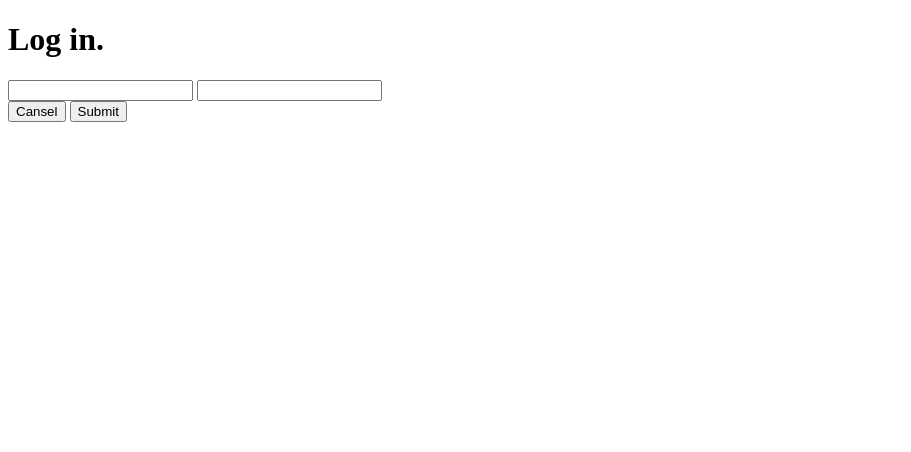
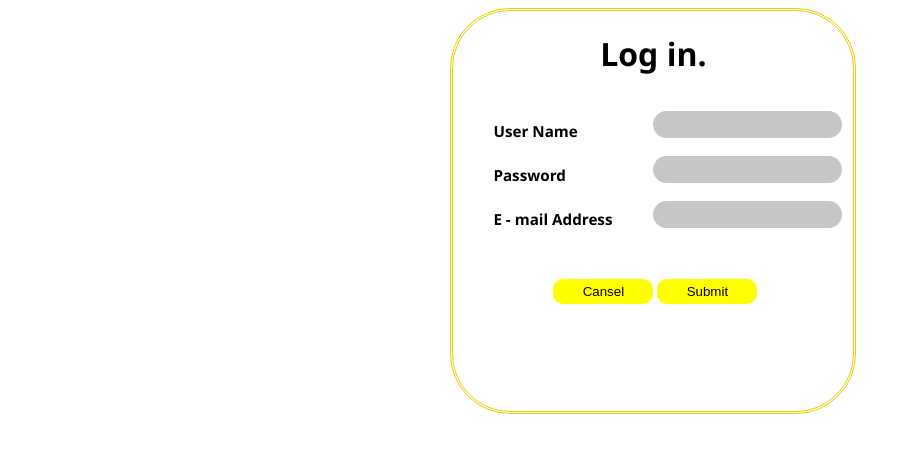
Before and after one commit to induma2002/Login-Screen-Black-and-Yello, a plain HTML site: page index.html in a window 1280 px wide. Shown: the whole page, without its empty margins (0-911 px from the left). Drawn offline with Linux system fonts and the light colour scheme.

Commit message:
impliment css

```diff
--- a/index.html
+++ b/index.html
@@ -1,25 +1,47 @@
 <!DOCTYPE html>
 <html lang="en">
+
 <head>
     <meta charset="UTF-8">
     <meta name="viewport" content="width=device-width, initial-scale=1.0">
     <title>Document</title>
     <link rel="stylesheet" href="style.css">
 </head>
+
 <body>
 
+
+    <div class="frame">
         <div class="head">
             <h1 class="head">Log in.</h1>
         </div>
+        <div class="lable">
+            <h3>User Name</h3>
+            <h3>Password</h3>
+            <h3>E - mail Address</h3>
+        </div>
+
+
         <div class="form">
-        <input type="text" class="info">
-        <input type="password" name="password" class="info">
+            <input type="text" class="info"><br><br>
+            <input type="password" name="password" class="info"><br><br>
+            <input type="text" class="info" id="">
+        </div>
+        <div>
 
         </div>
+
         <div class="loginPanel">
-        <input type="button" value="Cansel"class="button">
+            <input type="button" value="Cansel" class="button">
             <input type="submit" class="button">
         </div>
 
+    </div>
+
+
+
+
+
 </body>
+
 </html>
--- a/style.css
+++ b/style.css
@@ -0,0 +1,69 @@
+.head{
+    align-items: center;
+    text-align: center;
+    font-family: 'Segoe UI', Tahoma, Geneva, Verdana, sans-serif
+}
+body{
+    align-items: center;
+}
+
+.frame{
+    position: relative;
+
+    width: 400px;
+    height: 400px;
+    border-color: rgb(231, 208, 0);
+    border-style: double;
+    border-radius: 60px;
+    backface-visibility: visible;
+    align-items: center;
+    left: 35%;
+}
+
+.lable{
+    line-height: 29px;
+    position: relative;
+    top: 20px;
+    left: 40px;
+    font-family: 'Segoe UI', Tahoma, Geneva, Verdana, sans-serif;
+    font-size: small;
+}
+
+.form{
+
+    position:absolute;
+    top: 100px;
+    left: 200px;
+}
+.info{
+    background-color: rgba(36, 36, 36, 0.253);
+    padding: 6px;
+    border: none;
+    border-radius: 30px;
+}
+
+.loginPanel{
+    position: relative;
+    left: 100px;
+    top: 50px;
+
+
+}
+
+.button{
+    background-color: yellow;
+    padding: 5px;
+    width: 100px;
+    border-radius: 10px;
+    border: none;
+
+}
+.button:hover{
+    background-color: rgb(38, 0, 255);
+    padding: 5px;
+    width: 100px;
+    border-radius: 10px;
+    color: rgb(255, 255, 255);
+    border: none
+
+}
```
Lines whose indentation alone changed are shown as unchanged.
